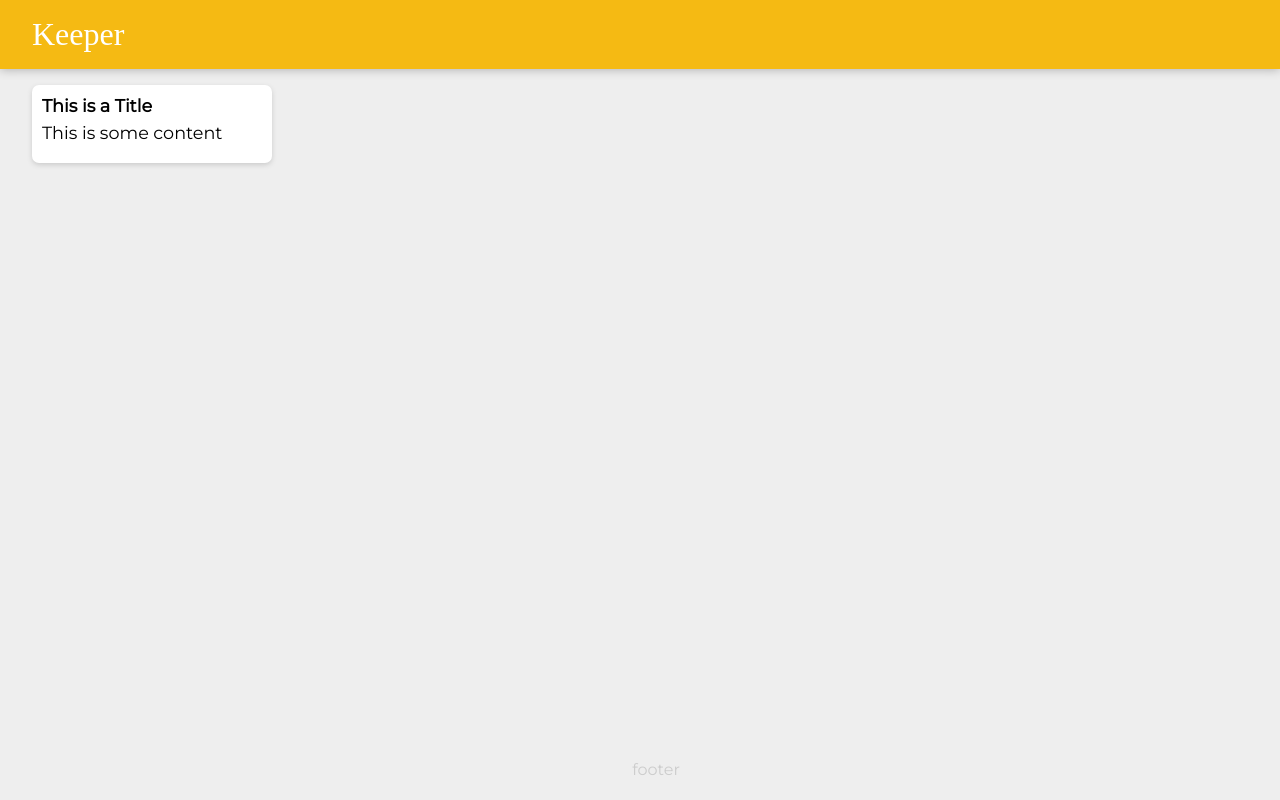
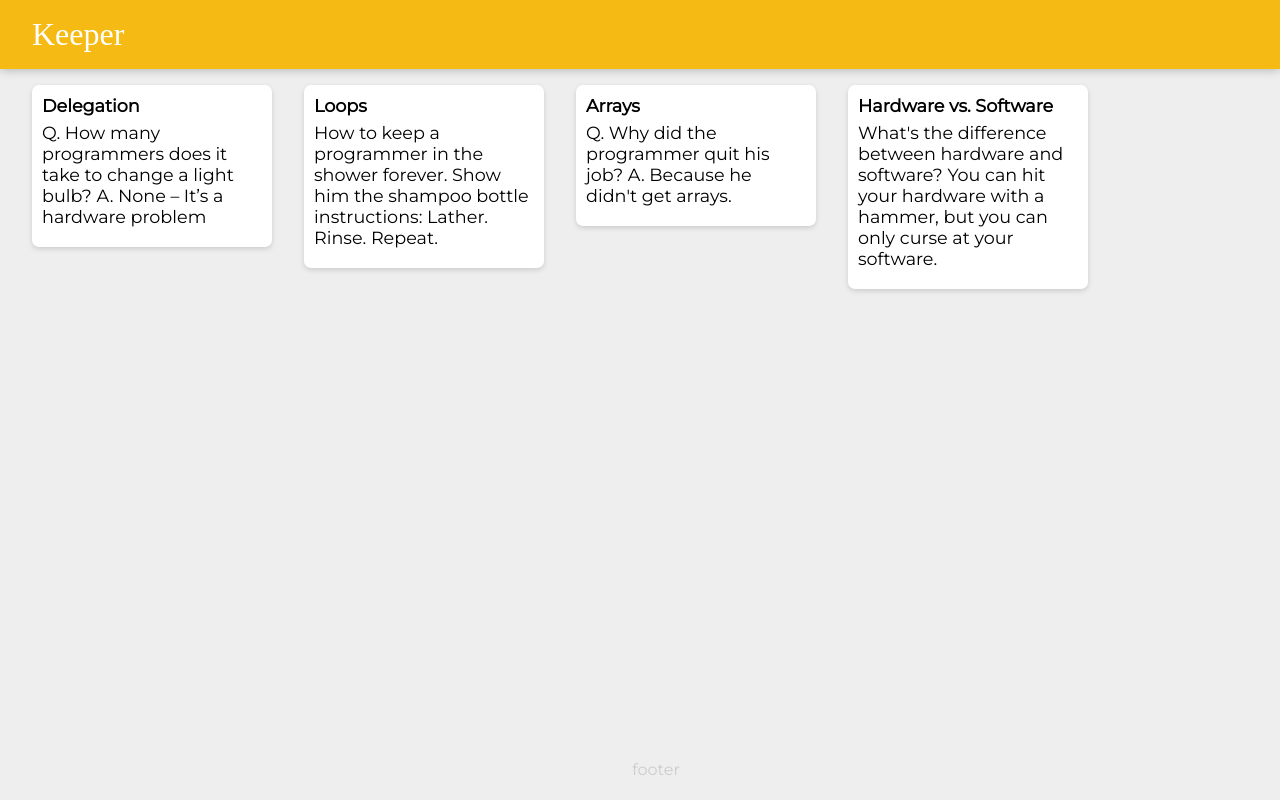
Before and after one commit to MattGuardiola/Keeper-App, a React (Create React App) app: page / in a window 1280 px wide. Built offline with nearby package versions, Linux system fonts and the light colour scheme; a web font is replaced by a local one.

Commit message:
card components can now update dynamically based on objects in the notes array

```diff
--- a/src/components/App.jsx
+++ b/src/components/App.jsx
@@ -1,12 +1,22 @@
 import Header from "./Header";
 import Footer from "./Footer";
-import Note from "./Note";
+import Card from "./Card";
+import notes from "../notes"
+
+function displayCard(note){
+  return <Card
+  key={note.id}
+  title={note.title}
+  content={note.content}
+  />
+}
+
 
 function App() {
   return (
     <div className="App">
     <Header />
-    <Note />
+    {notes.map(displayCard)}
     <Footer />
     </div>
   );
--- /dev/null
+++ b/src/components/Card.jsx
@@ -0,0 +1,11 @@
+import React from "react";
+
+
+function Card(props) {
+    return <div className="note">
+        <h1>{props.title}</h1>
+        <p>{props.content}</p>
+    </div>
+}
+
+export default Card;
--- a/src/components/Footer.jsx
+++ b/src/components/Footer.jsx
@@ -1,5 +1,4 @@
 import React from "react";
-import ReactDOM from "react-dom";
 
 function Footer() {
     return <footer>
--- a/src/components/Header.jsx
+++ b/src/components/Header.jsx
@@ -1,5 +1,4 @@
 import React from "react";
-import ReactDOM from "react-dom";
 
 function Header () {
     return <header className="Header">
--- a/src/components/Note.jsx
+++ /dev/null
@@ -1,12 +0,0 @@
-import React from "react";
-import ReactDOM from "react-dom";
-
-
-function Note() {
-    return <div className="note">
-        <h1> This is a Title</h1>
-        <p>This is some content</p>
-    </div>
-}
-
-export default Note;
--- /dev/null
+++ b/src/notes.js
@@ -0,0 +1,28 @@
+const notes = [
+    {
+      key: 1,
+      title: "Delegation",
+      content:
+        "Q. How many programmers does it take to change a light bulb? A. None – It’s a hardware problem"
+    },
+    {
+      key: 2,
+      title: "Loops",
+      content:
+        "How to keep a programmer in the shower forever. Show him the shampoo bottle instructions: Lather. Rinse. Repeat."
+    },
+    {
+      key: 3,
+      title: "Arrays",
+      content:
+        "Q. Why did the programmer quit his job? A. Because he didn't get arrays."
+    },
+    {
+      key: 4,
+      title: "Hardware vs. Software",
+      content:
+        "What's the difference between hardware and software? You can hit your hardware with a hammer, but you can only curse at your software."
+    }
+  ];
+
+  export default notes
```
